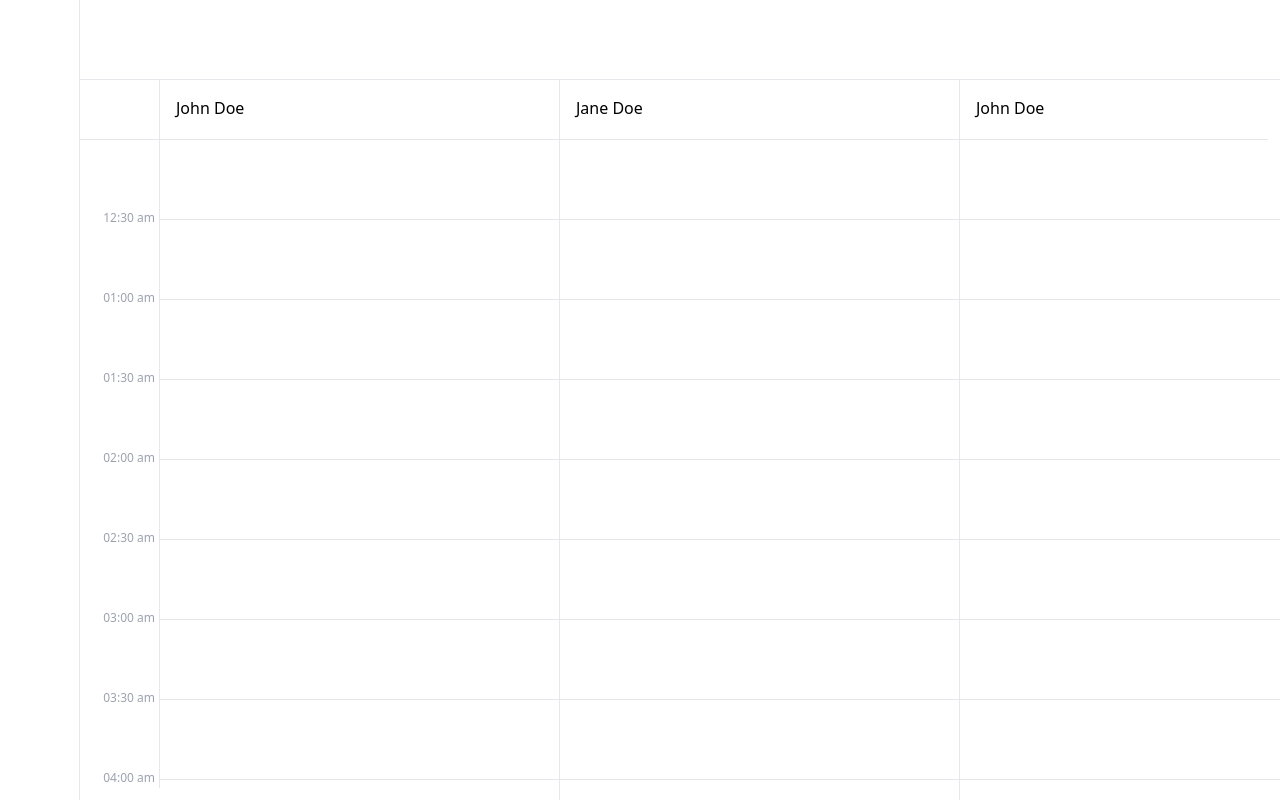
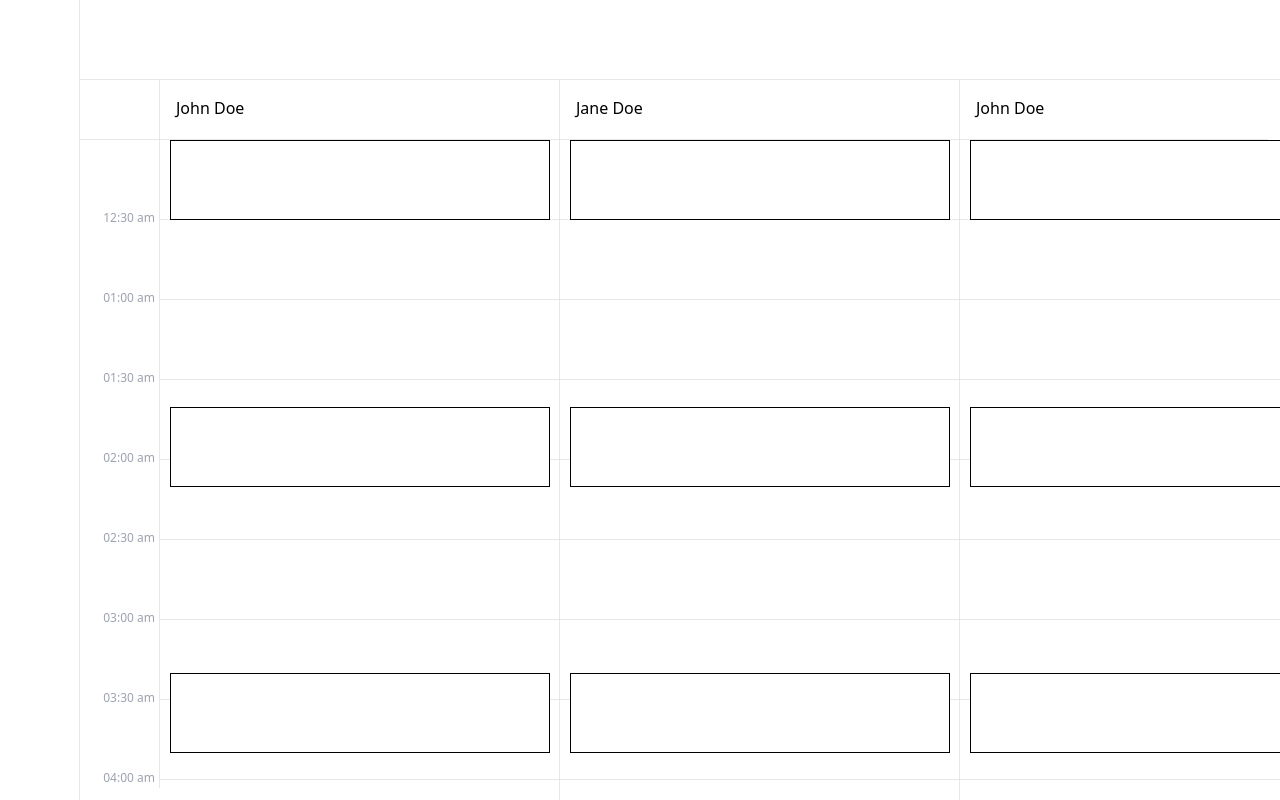
Before and after one commit to glocore/vet-planner, a Next.js app: page / in a window 1280 px wide. Built offline with nearby package versions, Linux system fonts and the light colour scheme.

Commit message:
add sample events

```diff
--- a/src/components/Calendar.jsx
+++ b/src/components/Calendar.jsx
@@ -22,6 +22,25 @@ const getTimeString = (_, cellIndex) => {
   }
   return result;
 };
+
+const sampleEvents = (() => {
+  const getStartMinute = (index) => {
+    return index * 100;
+  };
+
+  const getEndMinute = (index) => {
+    return index * 100 + 30;
+  };
+
+  const getEvent = (_, index) => {
+    return {
+      startMinute: getStartMinute(index),
+      endMinute: getEndMinute(index),
+    };
+  };
+
+  return new Array(5).fill().map(getEvent);
+})();
 
 // 24 hours in a day, and each cell is 30 mins
 // hence total no. of cells = 24 * 2 = 48
@@ -104,7 +123,10 @@ const Calendar = () => {
             {names.map((_, index) => (
               <div
                 key={index}
-                className={clsx(["w-full block", styles["column-root"]])}
+                className={clsx([
+                  "w-full block relative",
+                  styles["column-root"],
+                ])}
               >
                 {cells.map((_, index) => (
                   <div
@@ -114,6 +136,21 @@ const Calendar = () => {
                       styles["cell"],
                     ])}
                   />
+                ))}
+                {sampleEvents.map((event, index) => (
+                  <div
+                    key={index}
+                    style={{
+                      position: "absolute",
+                      width: "calc(100% - 20px)",
+                      marginLeft: 10,
+                      marginRight: 10,
+                      backgroundColor: "white",
+                      border: "1px solid black",
+                      top: event.startMinute * (8 / 3),
+                      height: ((event.endMinute - event.startMinute) * 8) / 3,
+                    }}
+                  ></div>
                 ))}
               </div>
             ))}
```
